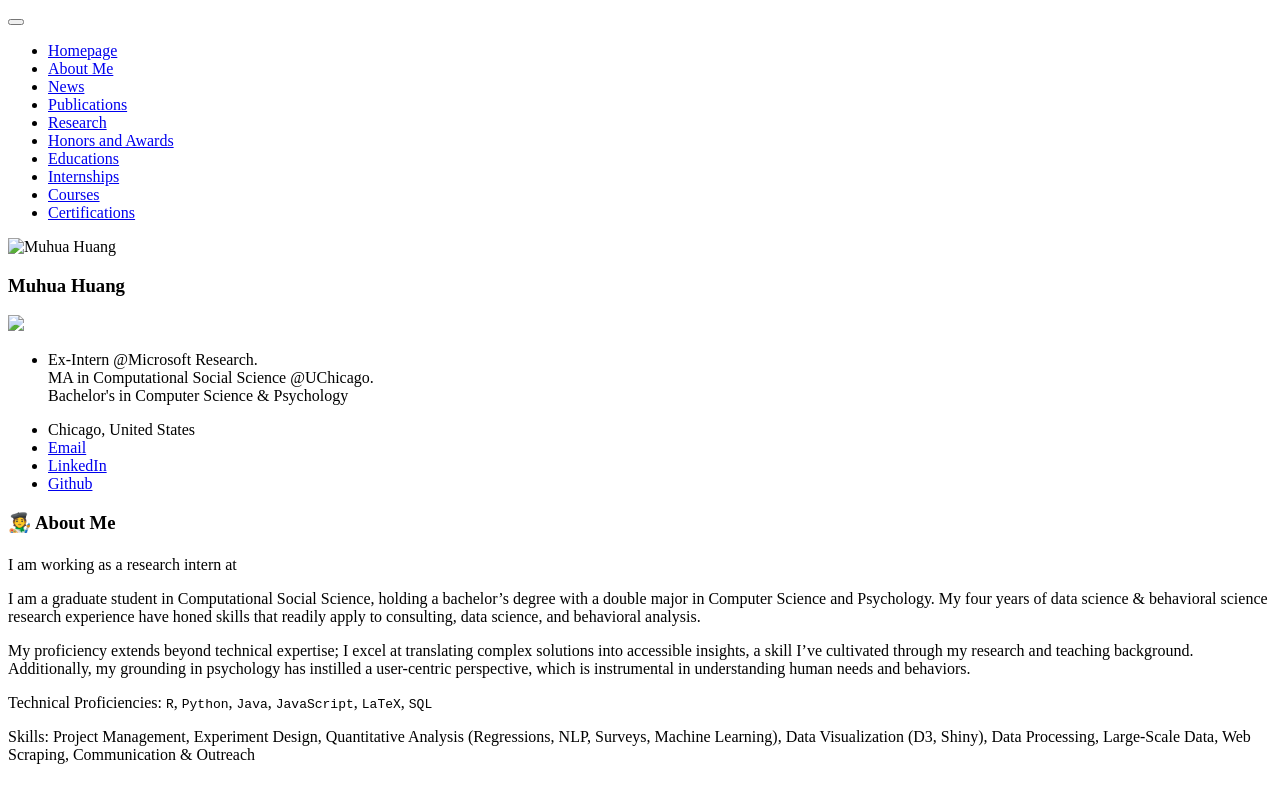
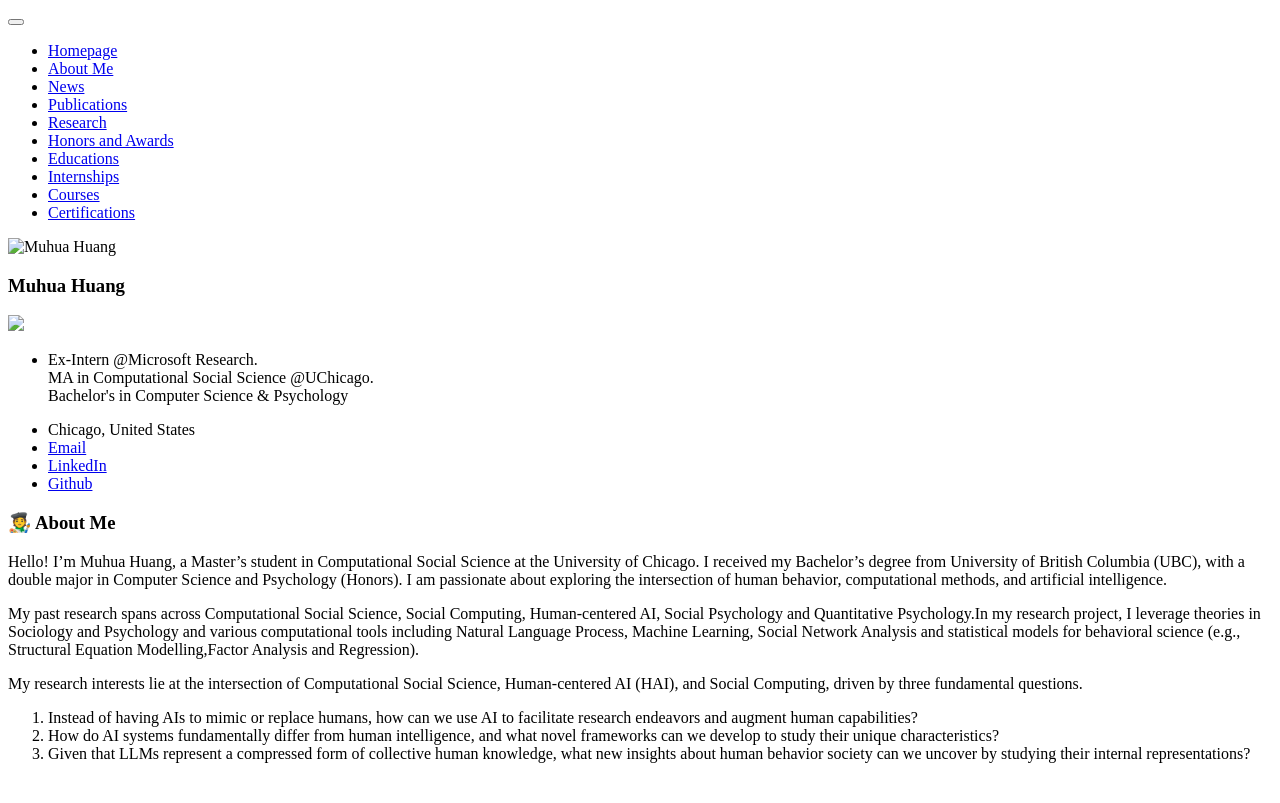
Before and after one commit to muhua-h/muhua-h.github.io, a Jekyll site: the page built from _pages/includes/intro.md, in a window 1280 px wide. Shown: the top 803 px of the page. Built offline with Jekyll 4.4.1, drawn with Linux system fonts in a browser that asks for light colours; our own code applies the rules of GitHub Pages for plain Markdown files.

Commit message:
Updated content

```diff
--- a/_pages/includes/intro.md
+++ b/_pages/includes/intro.md
@@ -1,10 +1,19 @@
 # 🧑‍🎨 About Me
-I am working as a research intern at &nbsp;<img src='../../images/microsoft_logo_long.png' style='width: 110px; height:17px;'>
+Hello! I’m Muhua Huang, a Master’s student in Computational Social Science at the
+University of Chicago. I received my Bachelor's degree from University of British Columbia (UBC),
+with a double major in Computer Science and Psychology (Honors). I am passionate about
+exploring the intersection of human behavior, computational methods, and artificial intelligence.
 
-I am a graduate student in Computational Social Science, holding a bachelor's degree with a double major in Computer Science and Psychology. My four years of data science & behavioral science research experience have honed skills that readily apply to consulting, data science, and behavioral analysis.
+My past research spans across Computational Social Science, Social Computing, Human-centered AI, Social Psychology and
+Quantitative Psychology.In my research project, I leverage theories in Sociology and Psychology and various computational
+tools including Natural Language Process, Machine Learning, Social Network Analysis and statistical
+models for behavioral science (e.g., Structural Equation Modelling,Factor Analysis and Regression).
 
-My proficiency extends beyond technical expertise; I excel at translating complex solutions into accessible insights, a skill I've cultivated through my research and teaching background. Additionally, my grounding in psychology has instilled a user-centric perspective, which is instrumental in understanding human needs and behaviors.
-
-Technical Proficiencies: `R`, `Python`, `Java`, `JavaScript`, `LaTeX`, `SQL`
-
-Skills: Project Management, Experiment Design, Quantitative Analysis (Regressions, NLP, Surveys, Machine Learning), Data Visualization (D3, Shiny), Data Processing, Large-Scale Data, Web Scraping, Communication & Outreach
+My research interests lie at the intersection of Computational Social Science, Human-centered AI (HAI), and Social
+Computing, driven by three fundamental questions.
+1. Instead of having AIs to mimic or replace humans, how can we
+use AI to facilitate research endeavors and augment human capabilities?
+2. How do AI systems fundamentally differ from human intelligence, and what novel frameworks can we develop to study
+their unique characteristics?
+3. Given that LLMs represent a compressed form of collective human knowledge, what new insights about human behavior
+society can we uncover by studying their internal representations?
```
Also changed, not shown: _pages/includes/others.md (+22 -10 lines), _pages/includes/pub.md (+10 -0 lines).
